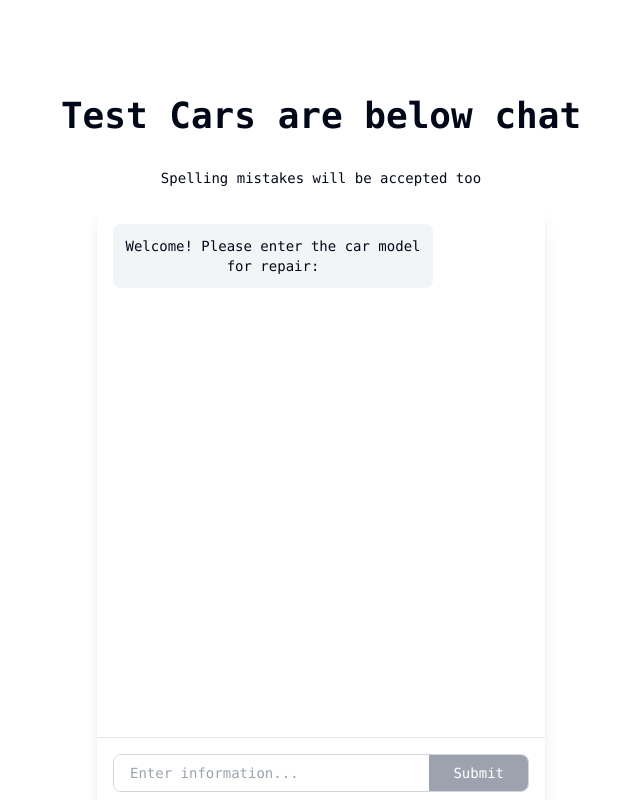
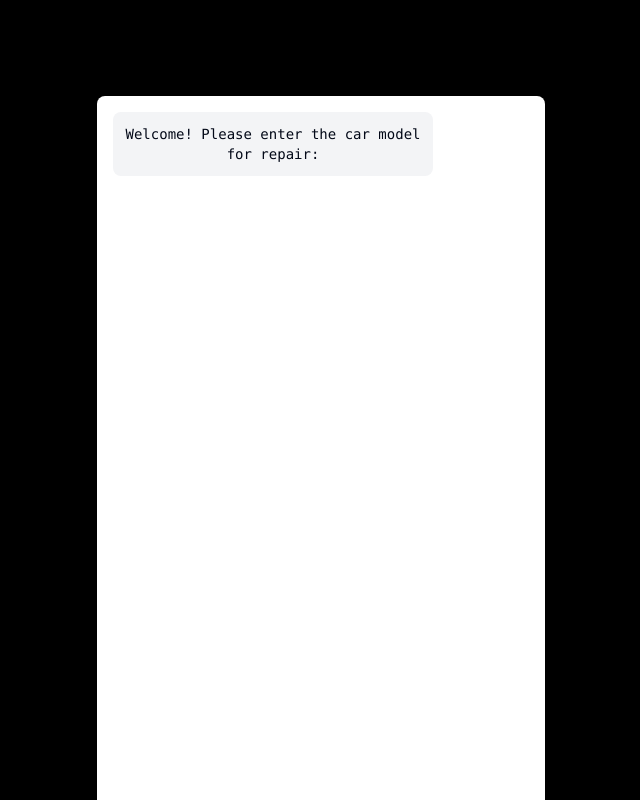
Before and after one commit to kuntarvishnuprasad41/car-issue-assistant, a Next.js app: page / in a window 1280 px wide. Shown: the top 800 px of the page, without its empty margins (319-959 px from the left). Built offline with nearby package versions, Linux system fonts and the light colour scheme.

Commit message:
Chatbot Fixes

```diff
--- a/app/page.tsx
+++ b/app/page.tsx
@@ -3,14 +3,9 @@ import carData from "../app/data/carData.json";
 
 export default function Home() {
   return (
-    <main className="flex min-h-screen flex-col items-center justify-between xl:p-24 ">
-      <div className="z-10 w-full  items-center text-center justify-between font-mono text-sm">
-        <h1 className="text-4xl font-bold mb-8 text-center">
-          Test Cars are below chat
-        </h1>
-        Spelling mistakes will be accepted too
-        <br />
-        <br />
+    <main className="flex min-h-screen flex-col items-center justify-between xl:p-24 bg-black ">
+      <div className="z-10 w-full  items-center text-center justify-between font-mono text-sm bg-black">
+
         <CarIssueAssistant />
         <br />
         {carData.cars.join(", ")}
--- a/components/CarIssueAssistant.tsx
+++ b/components/CarIssueAssistant.tsx
@@ -515,7 +515,7 @@ export default function CarIssueAssistant() {
   }, [messages]);
 
   return (
-    <div className="flex flex-col h-[600px] xl:w-full w-screen xl:max-w-md  mx-auto bg-white rounded-lg shadow-lg overflow-hidden">
+    <div className="flex flex-col h-[800px] xl:w-full w-screen xl:max-w-md  mx-auto bg-white rounded-lg shadow-lg overflow-hidden `">
       <div id="chat-container" className="flex-1 overflow-y-auto p-4 space-y-4">
         {messages.map((message, index) => (
           <div
```
